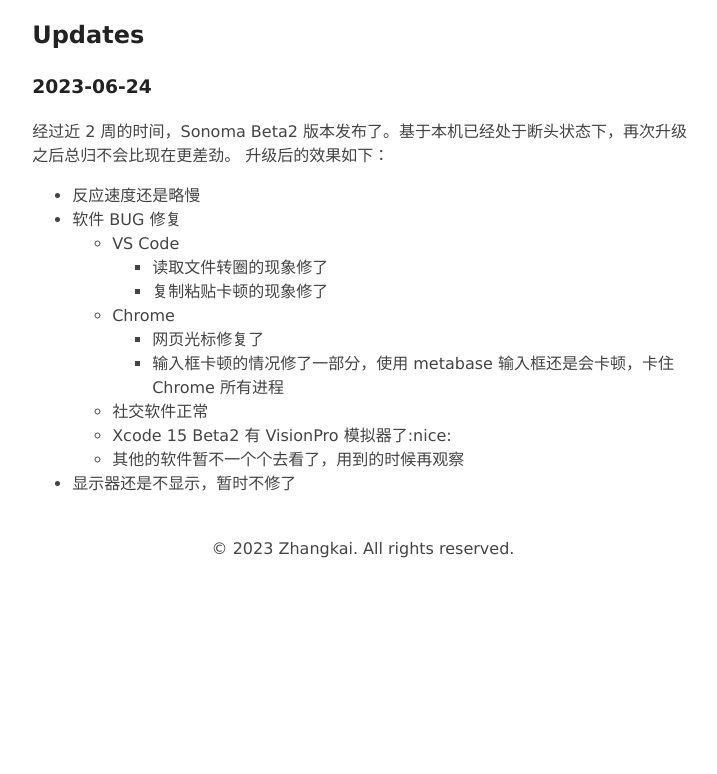
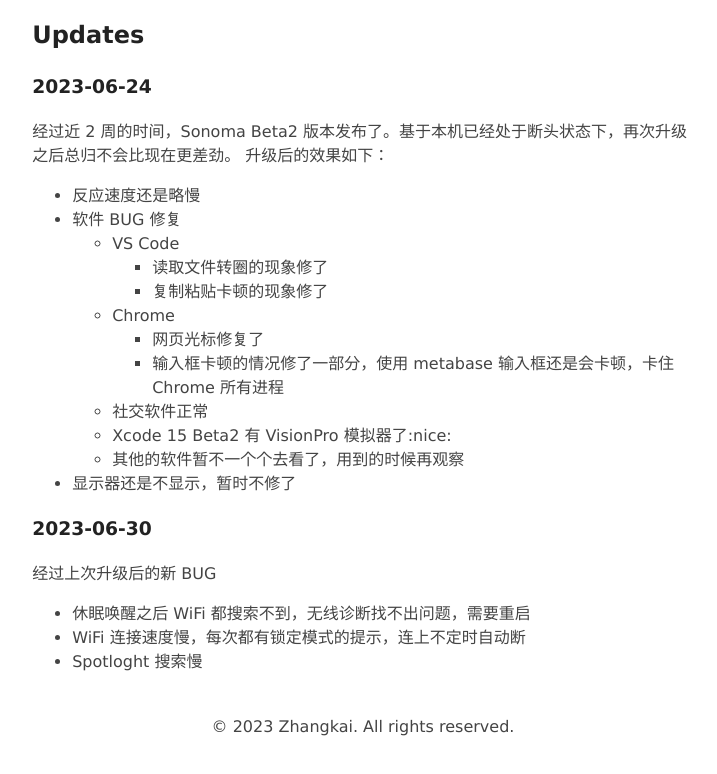
Before and after one commit to zhangkai803/zhangkai803.github.io, an Astro site: page /blog/2023-06-14-sonoma-upgrade in a window 1280 px wide. Shown: the part 2499-3273 px from the top of the page, without its empty margins (277-994 px from the left). Before the commit the page ends 3105 px from the top, so only its background shows below. Built offline with nearby package versions, Linux system fonts and the light colour scheme; Astro itself is replaced by a stand-in of ours.

Commit message:
update: sonoma upgrade bug

```diff
--- a/src/content/blog/2023-06-14-sonoma-upgrade.md
+++ b/src/content/blog/2023-06-14-sonoma-upgrade.md
@@ -77,3 +77,11 @@ description: ""
   - Xcode 15 Beta2 有 VisionPro 模拟器了:nice:
   - 其他的软件暂不一个个去看了，用到的时候再观察
 - 显示器还是不显示，暂时不修了
+
+### 2023-06-30
+
+经过上次升级后的新 BUG
+
+- 休眠唤醒之后 WiFi 都搜索不到，无线诊断找不出问题，需要重启
+- WiFi 连接速度慢，每次都有锁定模式的提示，连上不定时自动断
+- Spotloght 搜索慢
```
